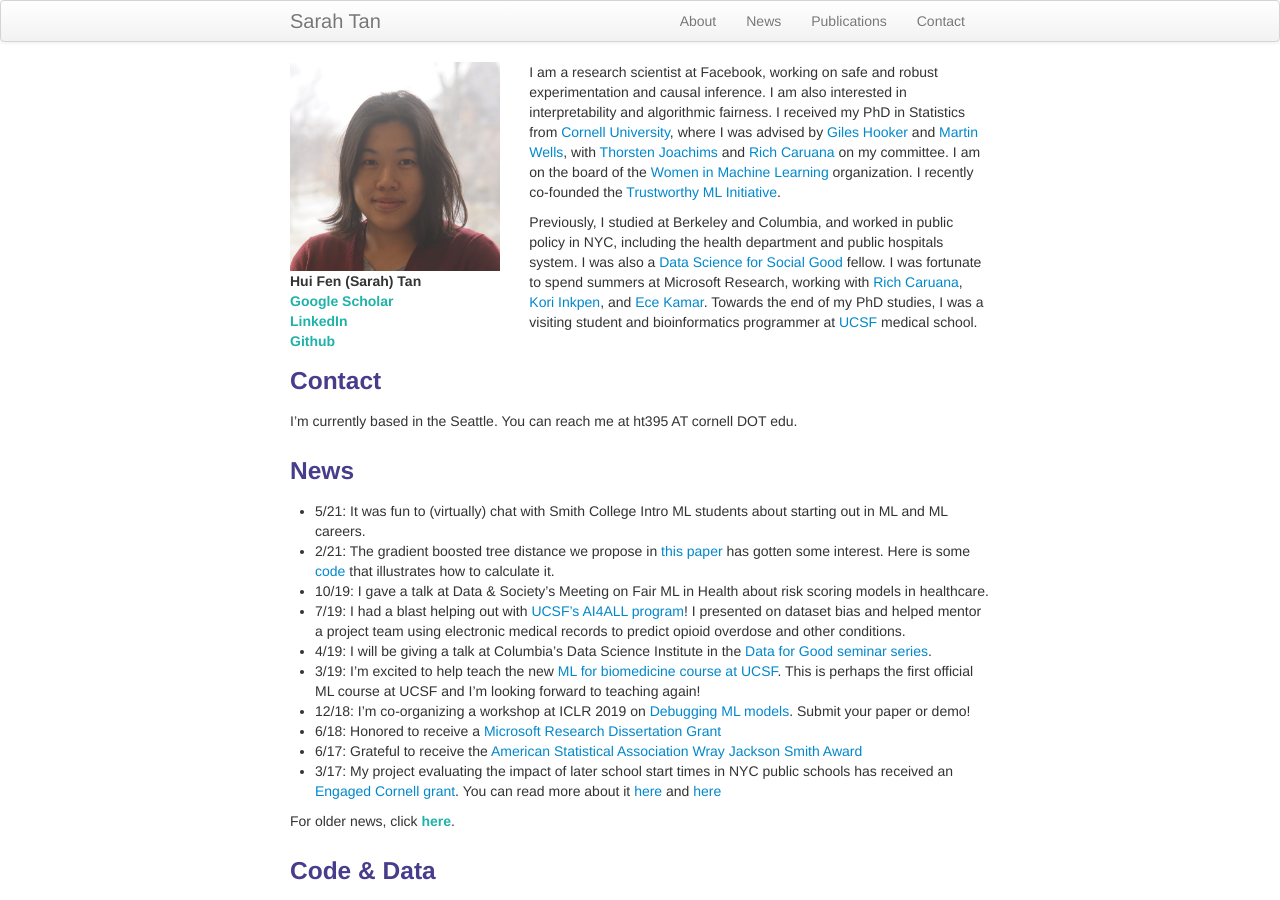
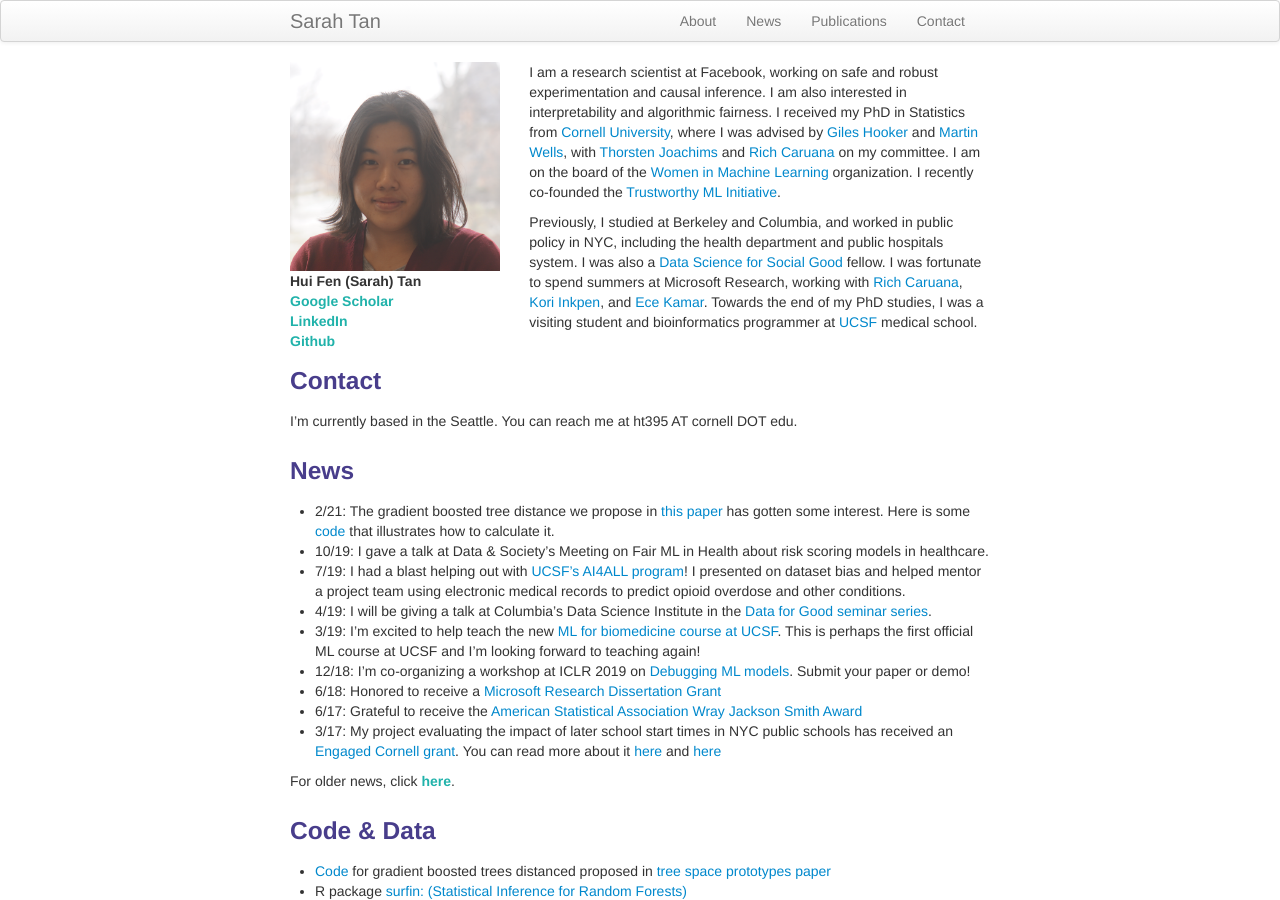
Before and after one commit to shftan/shftan.github.io, a Jekyll site: the page built from index.md, in a window 1280 px wide and 900 px high. Built offline with Jekyll 4.4.1, drawn with Linux system fonts in a browser that asks for light colours.

Commit message:
Update index.md

```diff
--- a/index.md
+++ b/index.md
@@ -30,7 +30,6 @@ I'm currently based in the Seattle. You can reach me at ht395 AT cornell DOT edu
 
 <div class="row-fluid" id="news"><h3>News</h3>
 </div>
-- 5/21: It was fun to (virtually) chat with Smith College Intro ML students about starting out in ML and ML careers.
 - 2/21: The gradient boosted tree distance we propose in [this paper](https://arxiv.org/abs/1611.07115) has gotten some interest. Here is some [code](https://github.com/shftan/tree_ensemble_distance) that illustrates how to calculate it.
 - 10/19: I gave a talk at Data & Society's Meeting on Fair ML in Health about risk scoring models in healthcare.
 - 7/19: I had a blast helping out with [UCSF's AI4ALL program](http://ai4all.ucsf.edu/)! I presented on dataset bias and helped mentor a project team using electronic medical records to predict opioid overdose and other conditions.
```
